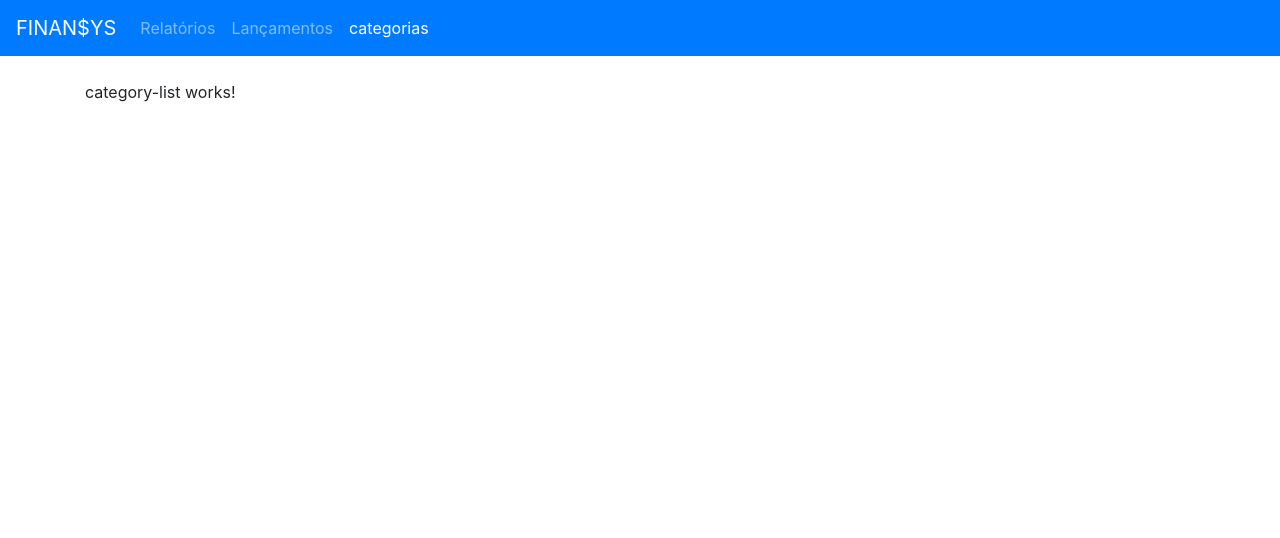
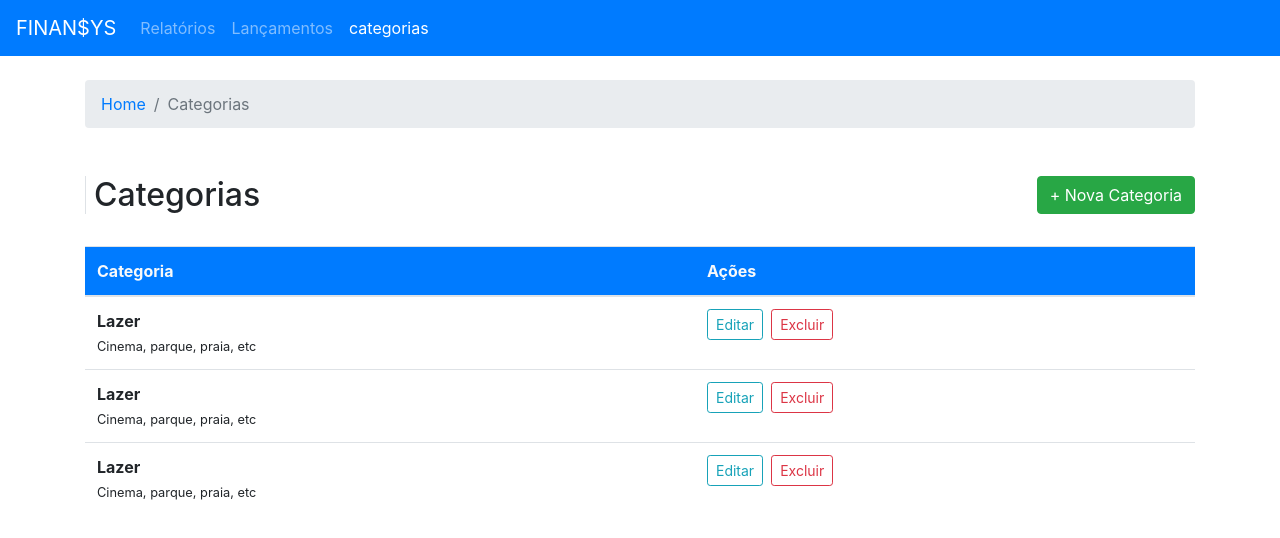
Before and after one commit to wslmacieira/dwll-finansys, an Angular app: page /categories in a window 1280 px wide. Shown: the top 538 px of the page. Built offline with nearby package versions, Linux system fonts and the light colour scheme.

Commit message:
improving category list component template

```diff
--- a/src/app/pages/categories/category-list/category-list.component.html
+++ b/src/app/pages/categories/category-list/category-list.component.html
@@ -1 +1,56 @@
-<p>category-list works!</p>
+<nav class="mb-5">
+  <ol class="breadcrumb">
+    <li class="breadcrumb-item"><a routerLink="/">Home</a></li>
+    <li class="breadcrumb-item active">Categorias</li>
+  </ol>
+</nav>
+
+<div class="row mb-4">
+  <div class="col-md">
+    <h1 class="h2 border-left pl-2">Categorias</h1>
+  </div>
+  <div class="col-md">
+    <a routerLink="new" class="btn btn-success float-right">+ Nova Categoria</a>
+  </div>
+</div>
+
+<table class="table table-hover">
+  <thead>
+    <tr class="bg-primary text-light">
+      <th>Categoria</th>
+      <th>Ações</th>
+    </tr>
+  </thead>
+  <tbody>
+    <tr>
+      <td>
+        <strong>Lazer</strong><br>
+        <small>Cinema, parque, praia, etc</small>
+      </td>
+      <td>
+        <a [routerLink]="[12, 'edit']" class="btn btn-outline-info btn-sm mr-2">Editar</a>
+        <button (click)="alert()" class="btn btn-outline-danger btn-sm">Excluir</button>
+      </td>
+    </tr>
+    <tr>
+      <td>
+        <strong>Lazer</strong><br>
+        <small>Cinema, parque, praia, etc</small>
+      </td>
+      <td>
+        <a [routerLink]="[12, 'edit']" class="btn btn-outline-info btn-sm mr-2">Editar</a>
+        <button (click)="alert()" class="btn btn-outline-danger btn-sm">Excluir</button>
+      </td>
+    </tr>
+    <tr>
+      <td>
+        <strong>Lazer</strong><br>
+        <small>Cinema, parque, praia, etc</small>
+      </td>
+      <td>
+        <a [routerLink]="[12, 'edit']" class="btn btn-outline-info btn-sm mr-2">Editar</a>
+        <button (click)="alert()" class="btn btn-outline-danger btn-sm">Excluir</button>
+      </td>
+    </tr>
+  </tbody>
+</table>
--- a/src/app/pages/categories/category-list/category-list.component.ts
+++ b/src/app/pages/categories/category-list/category-list.component.ts
@@ -12,4 +12,8 @@
   ngOnInit(): void {
   }
 
+  alert() {
+    console.log('excluir')
+  }
+
 }
```
